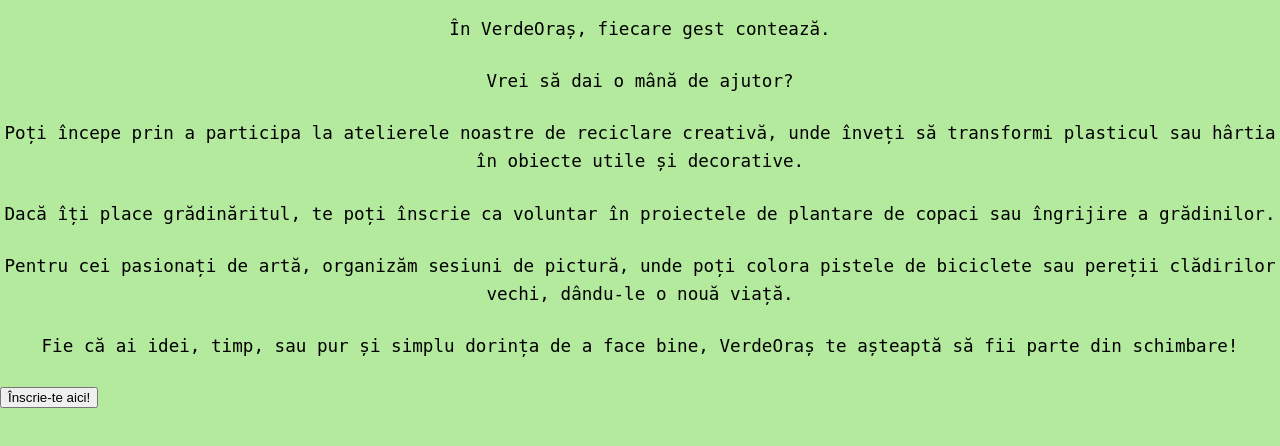
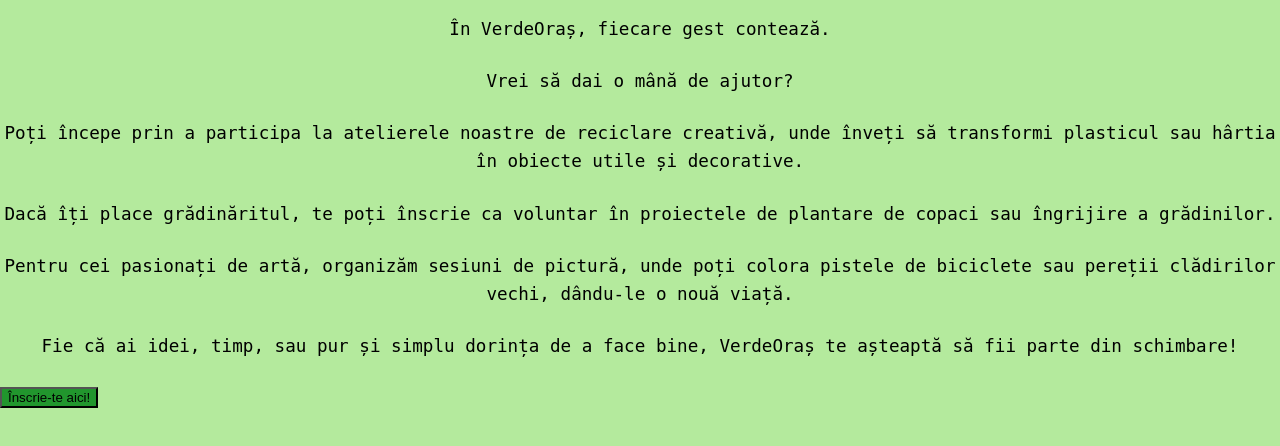
Before and after one commit to concurss/concurs, a plain HTML site: page pag3.html in a window 1280 px wide. Shown: the part 104-550 px from the top of the page. Drawn offline with Linux system fonts and the light colour scheme.

Commit message:
Update pag3.html

```diff
--- a/pag3.html
+++ b/pag3.html
@@ -86,7 +86,7 @@ ul li:hover{
 	<p style="text-align:center;">Pentru cei pasionați de artă, organizăm sesiuni de pictură, unde poți colora pistele de biciclete sau pereții clădirilor vechi, dându-le o nouă viață.</p>
 	<p style="text-align:center;">Fie că ai idei, timp, sau pur și simplu dorința de a face bine, VerdeOraș te așteaptă să fii parte din schimbare! </p>
 
-	<button>Înscrie-te aici!</button>
+	<button style="text-align:center; background-color:#21962d;">Înscrie-te aici!</button>
 </body>
 
 </html>
```
